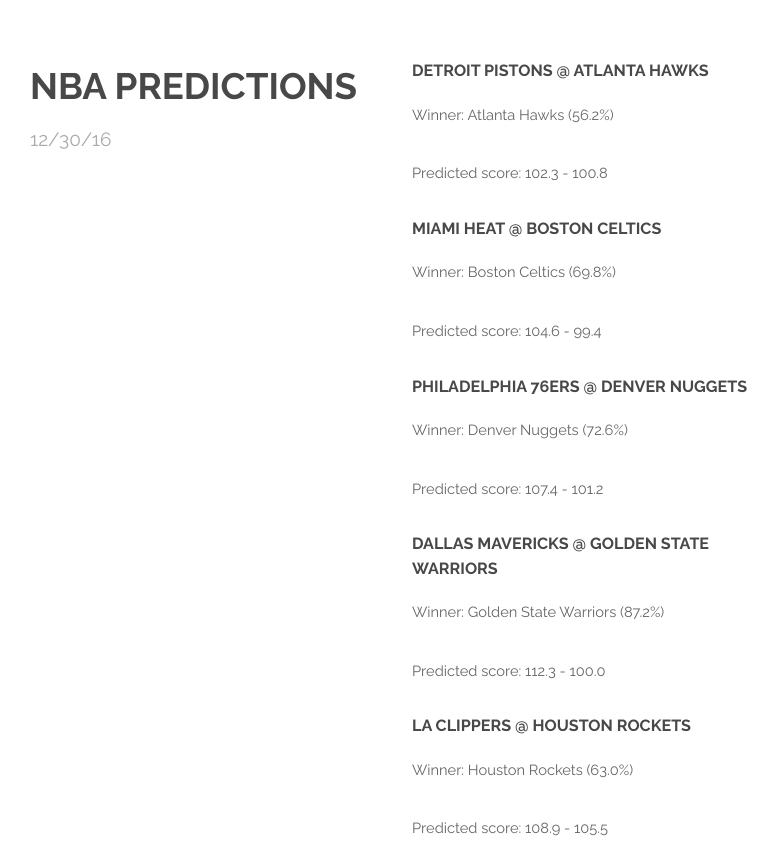
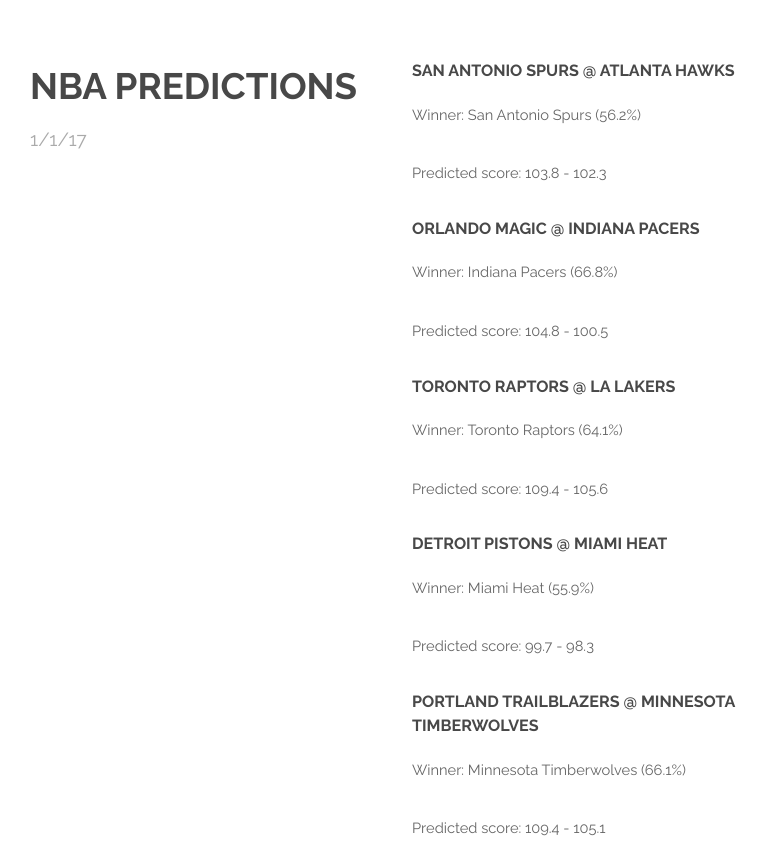
Before and after one commit to ClassyCritic/ClassyCritic.github.io, a plain HTML site: page index.html in a window 1280 px wide. Shown: the part 540-1386 px from the top of the page, without its empty margins (250-1028 px from the left). Drawn offline with Linux system fonts and the light colour scheme.

Commit message:
Games for 1/1/17

```diff
--- a/index.html
+++ b/index.html
@@ -40,6 +40,37 @@
 				<p>Providing objectivity<br /> through numbers.</p>
 
 			</section>
+
+			<!-- 1/1/17 -->
+				<section id="one" class="wrapper style1">
+					<div class="container 75%">
+						<div class="row 200%">
+							<div class="6u 12u$(medium)">
+								<header class="major">
+									<h2>NBA Predictions</h2>
+									<p>1/1/17</p>
+								</header>
+							</div>
+							<div class="6u$ 12u$(medium)">
+								<h4>San Antonio Spurs @ Atlanta Hawks</h4>
+									<p>Winner: San Antonio Spurs (56.2%)</p>
+									<p>Predicted score: 103.8 - 102.3</p>
+								<h4>Orlando Magic @ Indiana Pacers</h4>
+									<p>Winner: Indiana Pacers (66.8%)</p>
+									<p>Predicted score: 104.8 - 100.5</p>
+								<h4>Toronto Raptors @ LA Lakers</h4>
+									<p>Winner: Toronto Raptors (64.1%)</p>
+									<p>Predicted score: 109.4 - 105.6</p>
+								<h4>Detroit Pistons @ Miami Heat</h4>
+									<p>Winner: Miami Heat (55.9%)</p>
+									<p>Predicted score: 99.7 - 98.3</p>
+								<h4>Portland Trailblazers @ Minnesota Timberwolves</h4>
+									<p>Winner: Minnesota Timberwolves (66.1%)</p>
+									<p>Predicted score: 109.4 - 105.1</p>
+							</div>
+						</div>
+					</div>
+				</section>
 
 			<!-- 12/30/16 -->
 				<section id="one" class="wrapper style1">
@@ -86,7 +117,5 @@
 						</div>
 					</div>
 				</section>
-
-
 	</body>
 </html>
```
